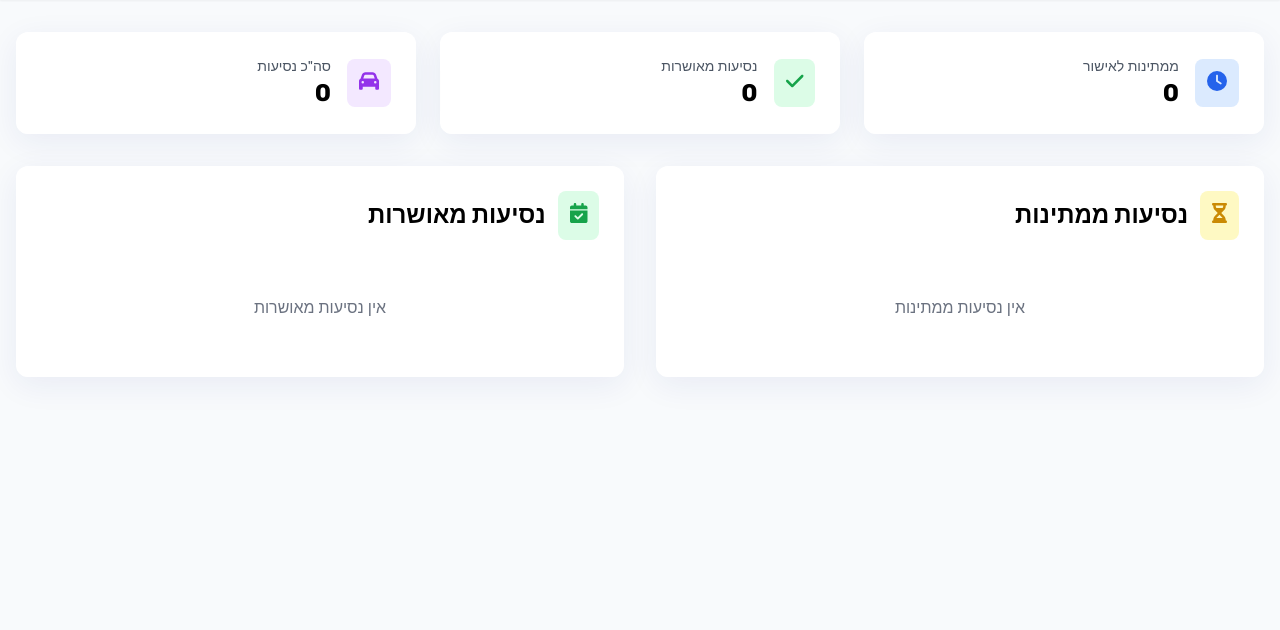
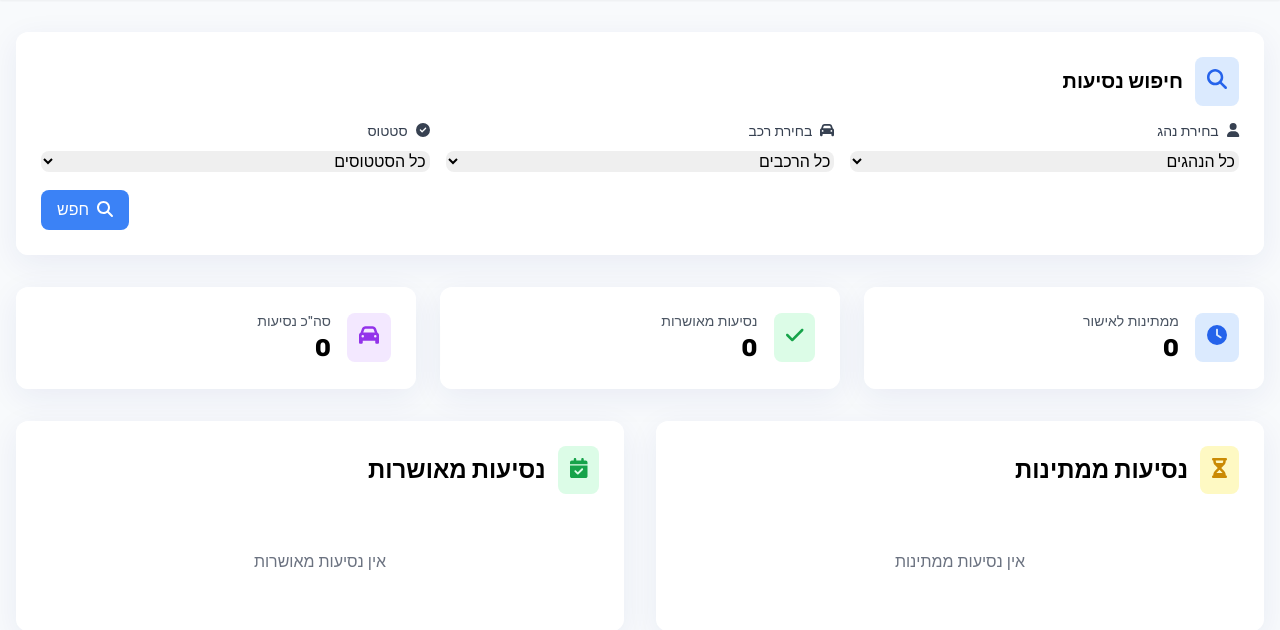
Before and after one commit to naorbarzion/haluza, a Flask app: page /admin/dashboard in a window 1280 px wide. Shown: the part 80-710 px from the top of the page. Run offline with Flask 3, Linux system fonts and the light colour scheme; the visitor is signed in with stand-in values (Sample User, id 1); data that the repository does not hold is empty; some libraries are stand-ins or nearby versions.

Commit message:
Update admin_dashboard.html

```diff
--- a/templates/admin_dashboard.html
+++ b/templates/admin_dashboard.html
@@ -96,6 +96,64 @@
 
     <!-- Main Content -->
     <main class="max-w-7xl mx-auto px-4 py-8">
+        <!-- Search Form -->
+        <div class="glass-card rounded-xl p-6 mb-8">
+            <div class="flex items-center gap-3 mb-4">
+                <div class="bg-blue-100 p-3 rounded-lg">
+                    <i class="fas fa-search text-blue-600 text-xl"></i>
+                </div>
+                <h2 class="text-xl font-bold">חיפוש נסיעות</h2>
+            </div>
+
+            <form id="searchForm" class="space-y-4">
+                <div class="grid grid-cols-1 md:grid-cols-3 gap-4">
+                    <!-- בחירת נהג -->
+                    <div>
+                        <label class="block text-sm font-medium text-gray-700 mb-2">
+                            <i class="fas fa-user ml-2"></i>בחירת נהג
+                        </label>
+                        <select id="driverSearchSelect" class="w-full rounded-lg border-gray-300 focus:border-blue-500 focus:ring-blue-500">
+                            <option value="">כל הנהגים</option>
+                        </select>
+                    </div>
+
+                    <!-- בחירת רכב -->
+                    <div>
+                        <label class="block text-sm font-medium text-gray-700 mb-2">
+                            <i class="fas fa-car ml-2"></i>בחירת רכב
+                        </label>
+                        <select id="vehicleSearchSelect" class="w-full rounded-lg border-gray-300 focus:border-blue-500 focus:ring-blue-500">
+                            <option value="">כל הרכבים</option>
+                            <option value="car1">יונדאי איוניק - 53836402</option>
+                            <option value="car2">טויוטה סיטי - 15093804</option>
+                            <option value="car3">מרצדס בנץ - 19826603</option>
+                        </select>
+                    </div>
+
+                    <!-- סטטוס -->
+                    <div>
+                        <label class="block text-sm font-medium text-gray-700 mb-2">
+                            <i class="fas fa-check-circle ml-2"></i>סטטוס
+                        </label>
+                        <select id="statusSearchSelect" class="w-full rounded-lg border-gray-300 focus:border-blue-500 focus:ring-blue-500">
+                            <option value="">כל הסטטוסים</option>
+                            <option value="pending">ממתין לאישור</option>
+                            <option value="approved">מאושר</option>
+                            <option value="rejected">נדחה</option>
+                        </select>
+                    </div>
+                </div>
+
+                <!-- כפתור חיפוש -->
+                <div class="flex justify-end">
+                    <button type="button" id="searchBtn"
+                            class="px-4 py-2 bg-blue-500 text-white rounded-lg hover:bg-blue-600 transition-colors">
+                        <i class="fas fa-search ml-2"></i>חפש
+                    </button>
+                </div>
+            </form>
+        </div>
+
         <!-- Stats Overview -->
         <div class="grid grid-cols-1 md:grid-cols-3 gap-6 mb-8">
             <div class="glass-card rounded-xl p-6">
@@ -346,26 +404,72 @@
         };
 
         let trips = [];
+        let allTrips = []; // מערך שישמור את כל הנסיעות לפני הסינון
 
-        async function loadTrips() {
+        // טעינת נהגים לתיבת הבחירה
+        async function loadDriversForSearch() {
             try {
-                const response = await fetch('/admin/get_trips');
-                if (!response.ok) {
-                    throw new Error(`HTTP error! status: ${response.status}`);
+                const response = await fetch('/admin/get_drivers');
+                const drivers = await response.json();
+                const select = document.getElementById('driverSearchSelect');
+
+                // נקה אפשרויות קיימות
+                select.innerHTML = '<option value="">כל הנהגים</option>';
+
+                // הוסף את הנהגים
+                drivers.forEach(driver => {
+                    const option = document.createElement('option');
+                    option.value = driver.id;
+                    option.textContent = driver.full_name;
+                    select.appendChild(option);
+                });
+            } catch (error) {
+                console.error('Error loading drivers for search:', error);
+                showNotification('שגיאה בטעינת רשימת הנהגים', 'error');
             }
-                const data = await response.json();
-
-                // בדיקה שהנתונים הם מערך
-                if (!Array.isArray(data)) {
-                    console.error('Received data is not an array:', data);
-                    if (data.status === 'error') {
-                        showNotification(data.message, 'error');
-                    }
-                    return;
         }
 
-                trips = data; // שמירת הנתונים במשתנה הגלובלי
+        // פונקציית חיפוש נסיעות
+        async function searchTrips() {
+            try {
+                const formData = {
+                    driver_id: document.getElementById('driverSearchSelect')?.value || '',
+                    vehicle: document.getElementById('vehicleSearchSelect')?.value || '',
+                    status: document.getElementById('statusSearchSelect')?.value || ''
+                };
 
+                console.log('Search form data:', formData);
+
+                const response = await fetch('/admin/search_trips', {
+                    method: 'POST',
+                    headers: {
+                        'Content-Type': 'application/json'
+                    },
+                    body: JSON.stringify(formData)
+                });
+
+                if (!response.ok) {
+                    throw new Error('שגיאה בטעינת הנסיעות');
+                }
+
+                const searchResults = await response.json();
+                console.log('Received trips:', searchResults);
+
+                // שמירת התוצאות במשתנה הגלובלי
+                trips = searchResults;
+
+                // הצגת הנסיעות
+                displayTrips();
+
+                showNotification('החיפוש הושלם בהצלחה', 'success');
+            } catch (error) {
+                console.error('Error searching trips:', error);
+                showNotification(error.message, 'error');
+            }
+        }
+
+        // פונקציה להצגת הנסיעות
+        function displayTrips() {
             // נסיעות ממתינות
             const pendingTripsHtml = trips
                 .filter(trip => trip.status === 'pending')
@@ -491,11 +595,6 @@
 
             document.getElementById('approvedTrips').innerHTML = approvedTripsHtml ||
                 '<div class="text-center text-gray-500 py-8">אין נסיעות מאושרות</div>';
-
-            } catch (error) {
-                console.error('Error loading trips:', error);
-                showNotification('שגיאה בטעינת הנסיעות', 'error');
-            }
         }
 
         async function updateTripStatus(tripId, status, rejectionReason = '') {
@@ -720,7 +819,13 @@
         }
 
         // Load trips on page load
-        document.addEventListener('DOMContentLoaded', loadTrips);
+        document.addEventListener('DOMContentLoaded', function() {
+            loadTrips();
+            loadDriversForSearch(); // טעינת רשימת הנהגים לתיבת הבחירה
+
+            // הוספת אירוע לחיצה לכפתור החיפוש
+            document.getElementById('searchBtn').addEventListener('click', searchTrips);
+        });
 
         // Add Trip Modal Functions
         function showAddTripModal() {
@@ -873,6 +978,35 @@
                 }
             }
         }
+
+        async function loadTrips() {
+            try {
+                const response = await fetch('/admin/get_trips');
+                if (!response.ok) {
+                    throw new Error(`HTTP error! status: ${response.status}`);
+                }
+                const data = await response.json();
+
+                // בדיקה שהנתונים הם מערך
+                if (!Array.isArray(data)) {
+                    console.error('Received data is not an array:', data);
+                    if (data.status === 'error') {
+                        showNotification(data.message, 'error');
+                    }
+                    return;
+                }
+
+                trips = data; // שמירת הנתונים במשתנה הגלובלי
+                allTrips = [...data]; // שמירת עותק של כל הנסיעות
+
+                // הצגת הנסיעות
+                displayTrips();
+
+            } catch (error) {
+                console.error('Error loading trips:', error);
+                showNotification('שגיאה בטעינת הנסיעות', 'error');
+            }
+        }
     </script>
 </body>
 </html>
```
Lines whose indentation alone changed are shown as unchanged.
